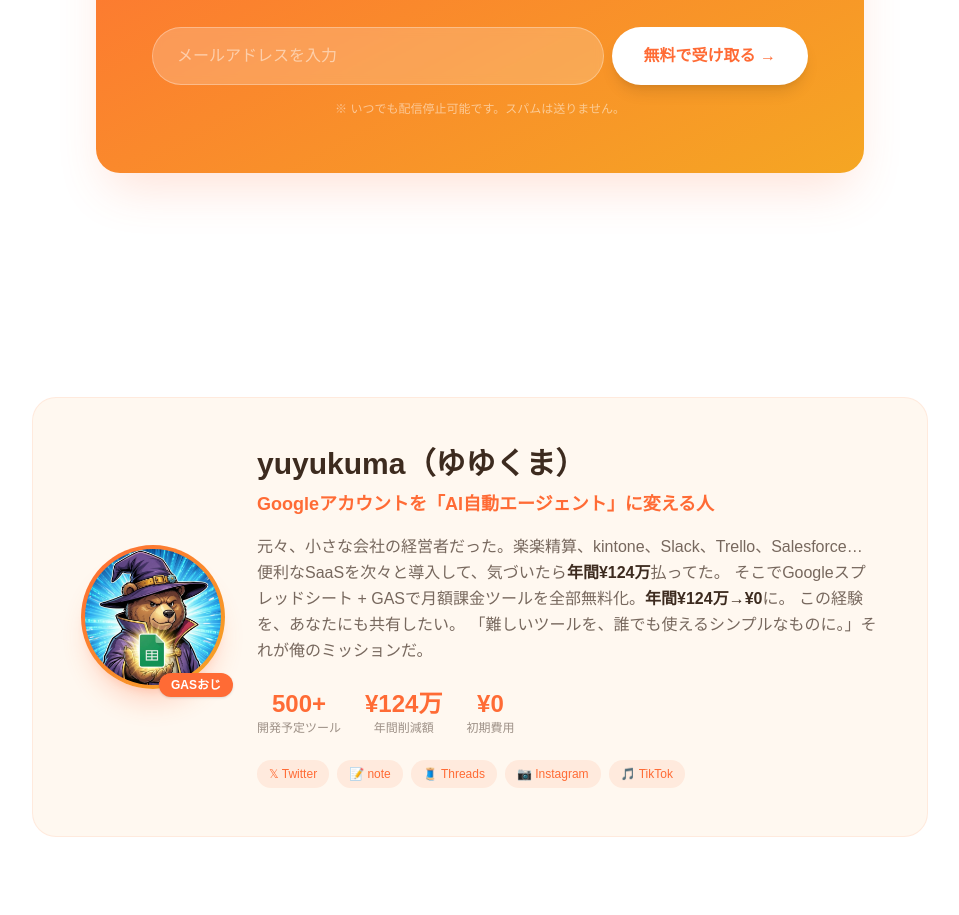
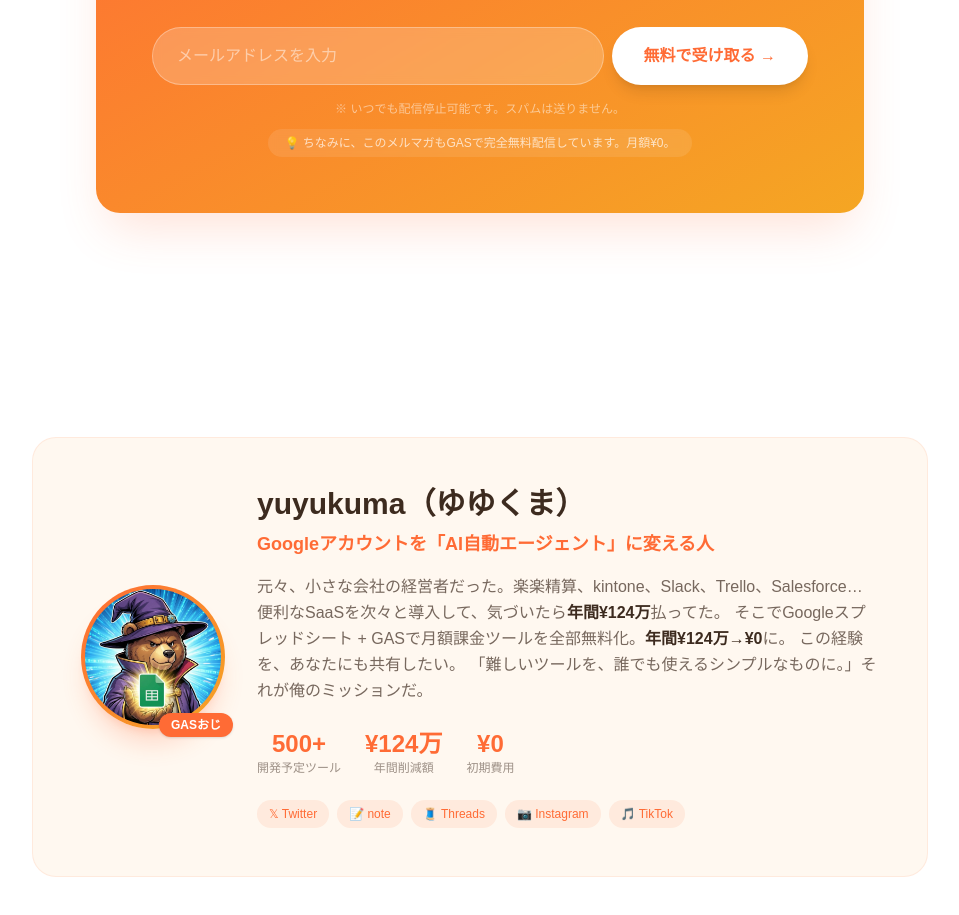
Before and after one commit to rebirth-ai/gasoji-labo-lp, a Next.js app: page / in a window 1280 px wide. Shown: the part 9260-10175 px from the top of the page, without its empty margins (160-1119 px from the left). Built offline with nearby package versions, Linux system fonts and the light colour scheme; no server answers.

Commit message:
v14.1: add 'this newsletter runs on GAS too' badge to Newsletter section

```diff
--- a/components/Newsletter.tsx
+++ b/components/Newsletter.tsx
@@ -93,6 +93,9 @@
           <p className="mt-4 text-xs text-white/50">
             ※ いつでも配信停止可能です。スパムは送りません。
           </p>
+          <p className="mt-3 text-xs text-white/70 bg-white/10 rounded-full px-4 py-1.5 inline-block backdrop-blur-sm">
+            💡 ちなみに、このメルマガもGASで完全無料配信しています。月額¥0。
+          </p>
         </div>
       </div>
     </section>
```
